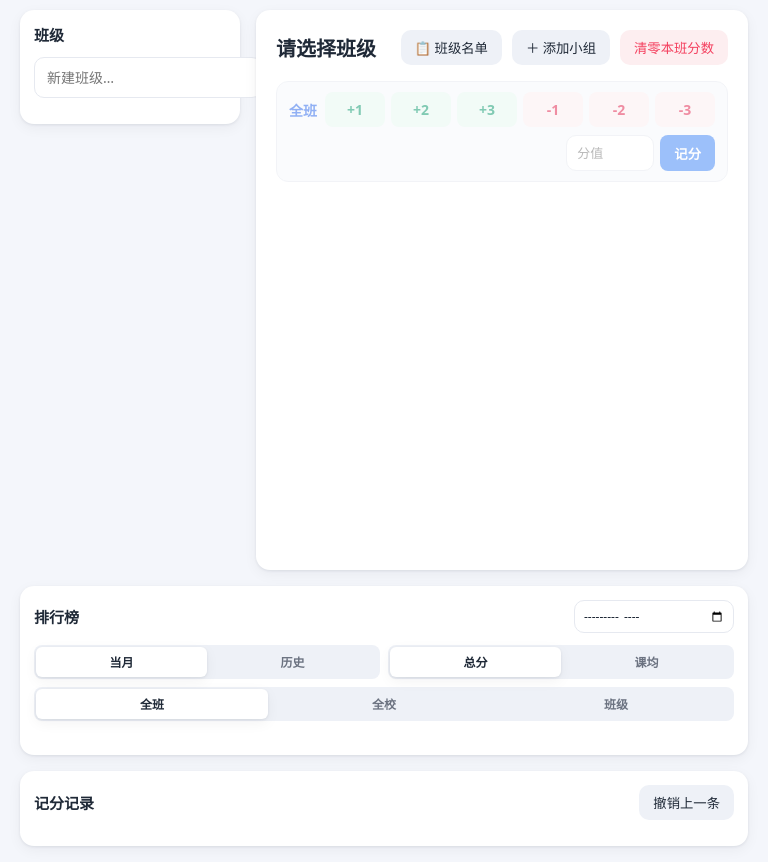
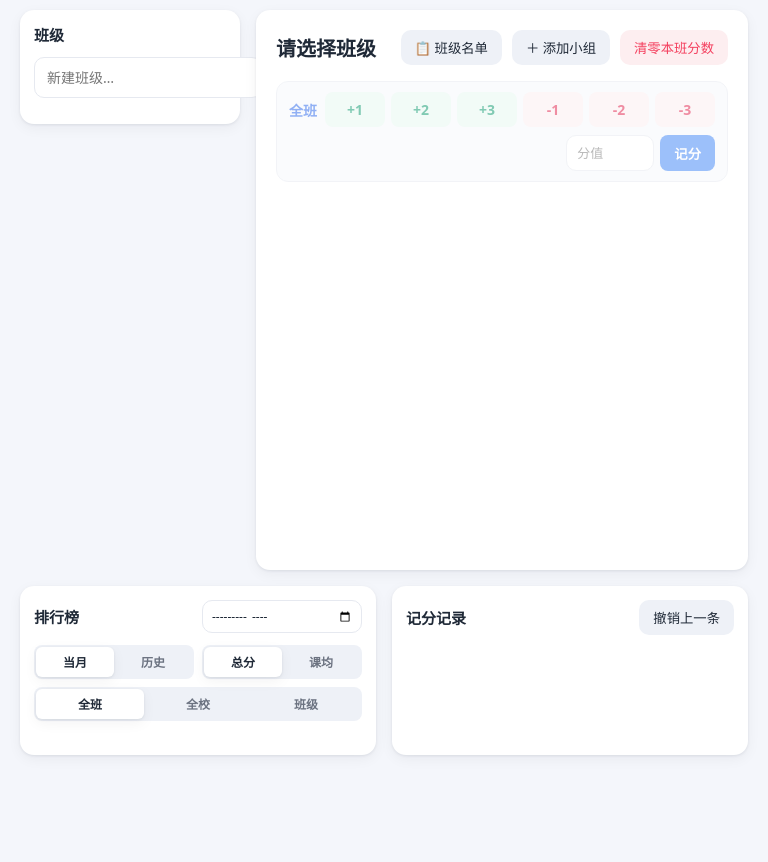
Before and after one commit to Qiuzizhao/JiaFen, a plain HTML site: page application/static/index.html in a window 768 px wide. Shown: the part 66-928 px from the top of the page. After the commit the page ends 837 px from the top, so only its background shows below. Drawn offline with Linux system fonts and the light colour scheme; no server answers.

Commit message:
fix: keep rankings and score history side by side on medium screens

```diff
--- a/application/static/index.html
+++ b/application/static/index.html
@@ -14,7 +14,7 @@
   <link rel="icon" type="image/png" sizes="32x32" href="/favicon-32.png?v=20260915">
   <link rel="icon" href="/favicon.ico?v=20260915" sizes="any">
   <link rel="apple-touch-icon" href="/apple-touch-icon.png?v=20260915">
-  <link rel="stylesheet" href="/style.css?v=20261104b">
+  <link rel="stylesheet" href="/style.css?v=20261104c">
 </head>
 <body>
 
--- a/application/static/style.css
+++ b/application/static/style.css
@@ -173,8 +173,7 @@ input.masked { -webkit-text-security: disc; }
 }
 @media (max-width: 1100px) {
   .layout { grid-template-columns: 220px 1fr; }
-  .right { grid-column: 1 / -1; flex-direction: row; }
-  .right .panel { flex: 1 1 0; min-width: 0; }
+  .right { grid-column: 1 / -1; }
 }
 /* 移动端班级切换下拉（桌面端隐藏）；在 720px 媒体查询中显示 */
 .mobile-class-select { display: none; }
@@ -192,6 +191,10 @@ input.masked { -webkit-text-security: disc; }
   flex-direction: column;
   gap: 16px;
   min-width: 0;
+}
+@media (min-width: 721px) and (max-width: 1100px) {
+  .right { display: grid; grid-template-columns: repeat(2, minmax(0, 1fr)); }
+  .right .panel { min-width: 0; }
 }
 
 .sidebar, .right .panel, .main {
```
